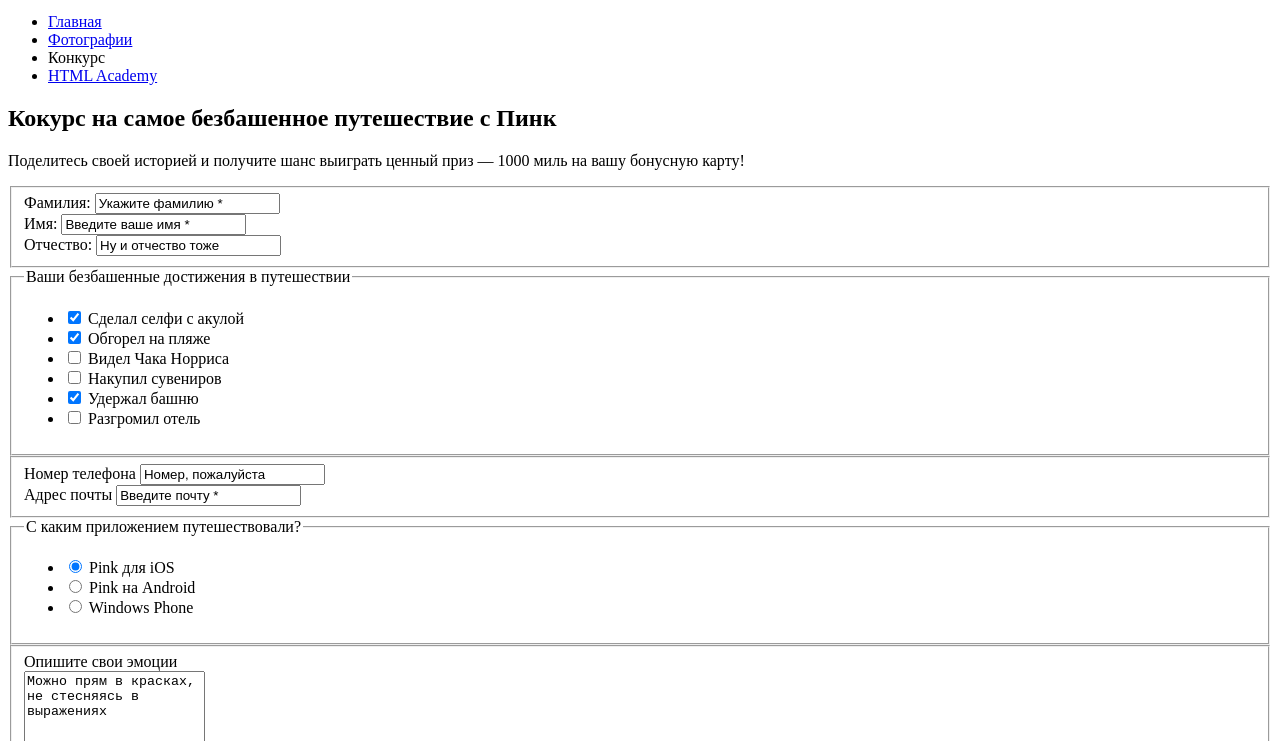
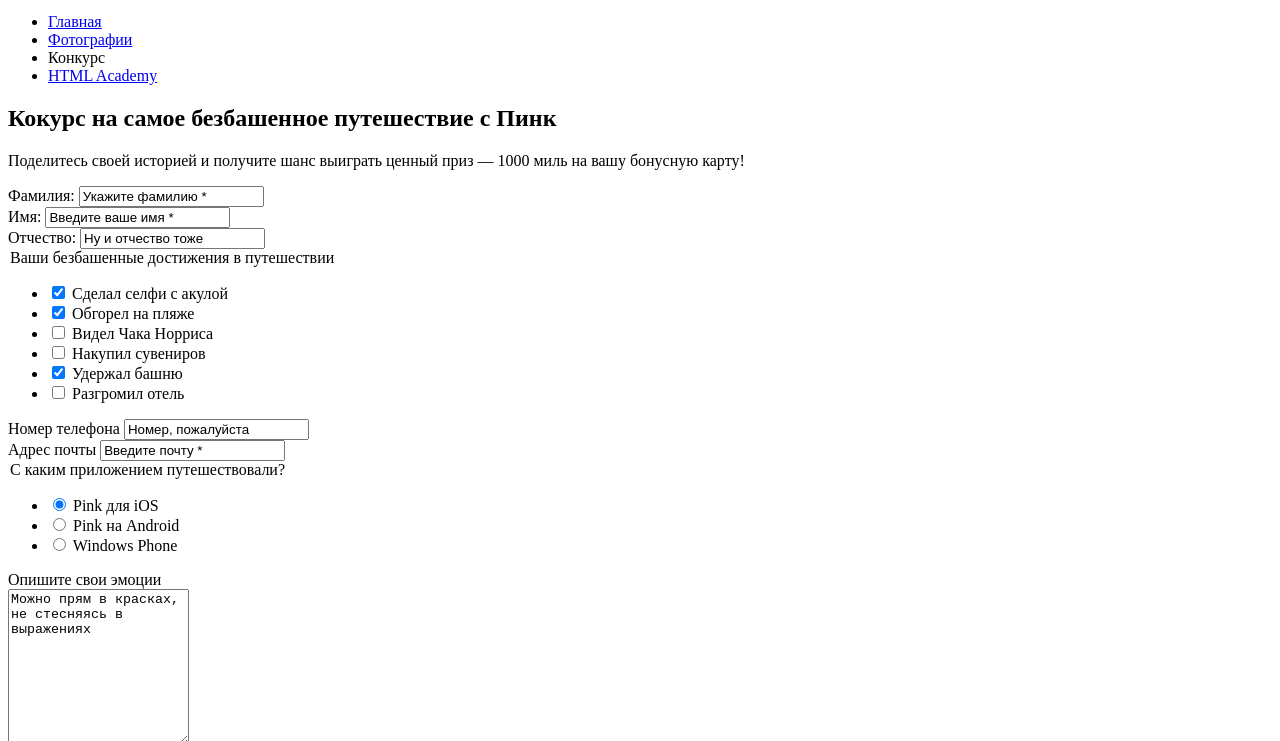
Before and after one commit to EnjoyTWOS/1247033-pink-20, a website: page source/contest.html in a window 1280 px wide. Shown: the part 59-800 px from the top of the page. Drawn offline with Linux system fonts and the light colour scheme.

Commit message:
Mistakes correction

```diff
--- a/source/contest.html
+++ b/source/contest.html
@@ -54,16 +54,16 @@
           </p>
         </header>
         <!--Имя-Фамлия-Отчество-->
-        <fieldset class="form__name form-name">
+        <section class="form__name form-name">
           <label for="surname">Фамилия:</label>
           <input class="form__surname surname" type="text" id="surname" name="surname" value="Укажите фамилию *" required><br>
           <label for="surname">Имя:</label>
           <input class="form__name name" type="text" id="name" name="name" value="Введите ваше имя *" required><br>
           <label for="fathers-name">Отчество:</label>
           <input class="form__fathersname fathersname" type="text" id="fathersname" name="fathersname" value="Ну и отчество тоже">
-        </fieldset>
+        </section>
         <!--Чекбокс-->
-        <fieldset class="form__checkbox checkbox">
+        <section class="form__checkbox checkbox">
           <legend class="checkbox__legend checkbox-legend">Ваши безбашенные достижения в путешествии</legend>
           <ul class="checkbox__list">
             <li class="checkbox__item">
@@ -91,16 +91,16 @@
             <label for="disorder">Разгромил отель</label>
            </li>
           </ul>
-        </fieldset>
+        </section>
         <!--Контакты-->
-        <fieldset class="form__contacts form-contacts">
+        <section class="form__contacts form-contacts">
           <label for="surname">Номер телефона</label>
           <input class="form__tel form-email" type="tel" id="tel" name="tel" value="Номер, пожалуйста"><br>
           <label for="surname">Адрес почты</label>
           <input class="form__email form-email" type="email" id="email" name="email" value="Введите почту *" required>
-        </fieldset>
+        </section>
         <!--Радио-->
-        <fieldset class="form__radio radio">
+        <section class="form__radio radio">
           <legend class="radio__legend radio-legend">С каким приложением путешествовали?</legend>
           <ul class="radio__list">
             <li class="radio__item">
@@ -116,13 +116,13 @@
               <label for="ios">Windows Phone</label>
             </li>
           </ul>
-        </fieldset>
+        </section>
         <!--Отзыв-->
-        <fieldset class="form__review">
+        <section class="form__review">
           <label for="review">Опишите свои эмоции</label><br>
           <textarea class="form__review--text" type="text" id="review" name="review" rows="10">Можно прям в красках, не стесняясь в выражениях
           </textarea>
-        </fieldset>
+        </section>
         <input class="form__button button form-button" type="submit" name="regestration" value="Отправить форму">
         <small class="form__legend form__legend--bottom">
           * — обязательные для заполнения поля
```
Also changed, not shown: source/photo.html (+2 -6 lines).
